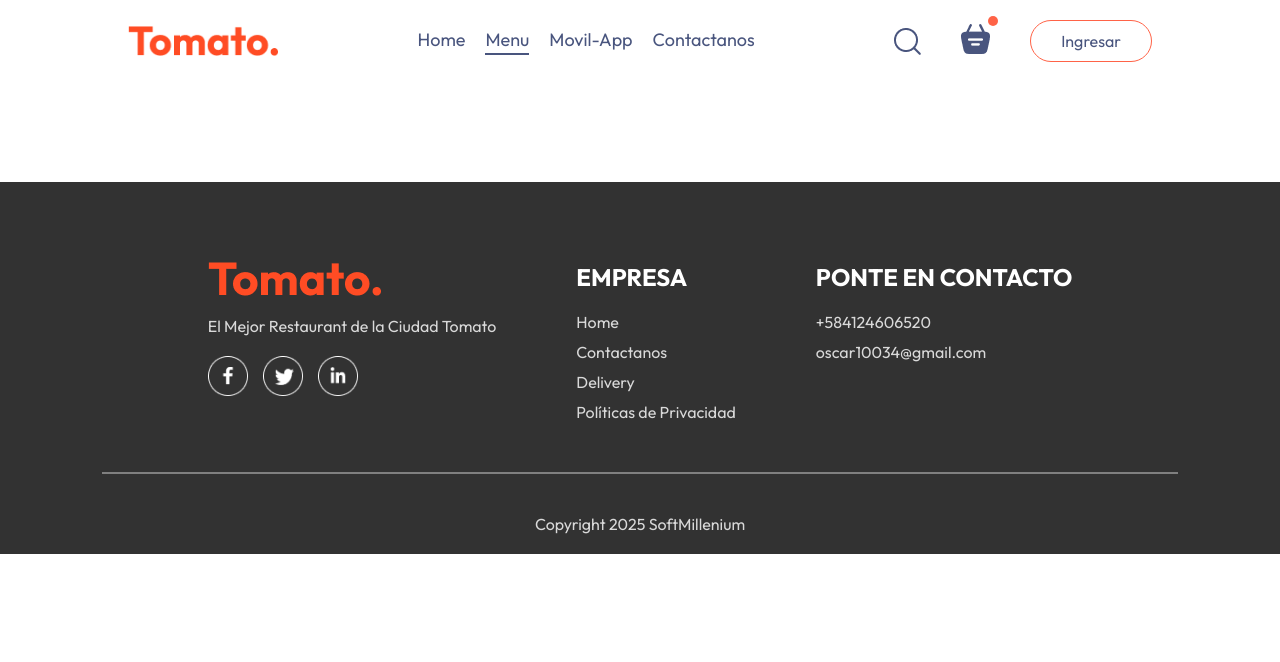
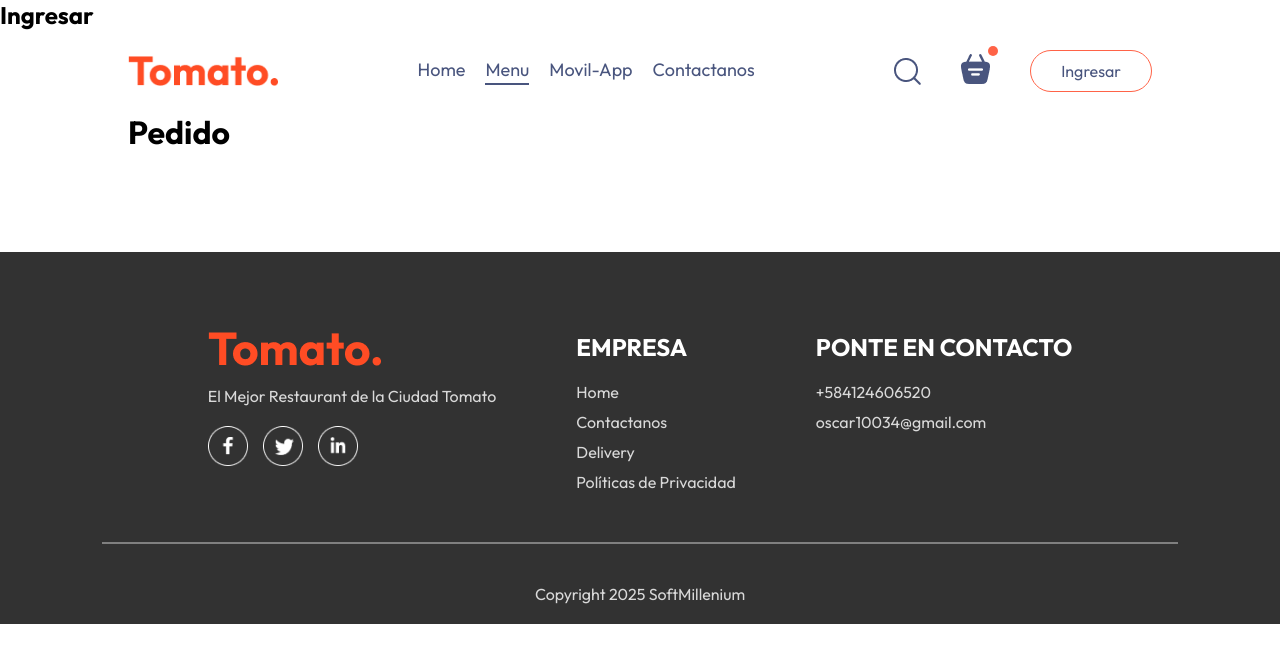
Before and after one commit to crearwebdesign/food, a React (Vite) app: page /order in a window 1280 px wide. Both pictures are taken after a click on the button "Ingresar". Shown: the top 662 px of the page. Built offline with nearby package versions, Linux system fonts and the light colour scheme.

Commit message:
Act230225

```diff
--- a/src/App.jsx
+++ b/src/App.jsx
@@ -1,16 +1,21 @@
-import React from "react";
+import React, { useState } from "react";
 import { Route, Routes } from "react-router-dom";
 import Home from "./pages/Home/Home";
 import Cart from "./pages/Cart/Cart";
 import PlaceOrder from "./pages/PlaceOrder/PlaceOrder";
-import NavBar from "./components/NavBar/NavBar";
 import Footer from "./components/Footer/Footer";
+import NavBar from "./components/Navbar/Navbar";
+import LoginPopup from "./components/LoginPopup/LoginPopup";
 
 const App = () => {
+
+const [showLogin, setShowLogin] = useState(false);
+
   return (
     <>
+      {showLogin?<LoginPopup/>:<></>}
       <div className="app">
-        <NavBar />
+        <NavBar setShowLogin = {setShowLogin} />
         <Routes>
           <Route path="/" element={<Home />} />
           <Route path="/cart" element={<Cart />} />
--- /dev/null
+++ b/src/components/LoginPopup/LoginPopup.jsx
@@ -0,0 +1,17 @@
+import React, { useState } from 'react'
+import './LoginPopup.css'
+const LoginPopup = () => {
+
+  const [currState, setCurrState] = useState("Ingresar")
+  return (
+    <div className='login-popup'>
+      <form className="login-popup-container">
+        <div className="login-popup-title">
+            <h2>{currState}</h2>
+        </div>
+      </form>
+    </div>
+  )
+}
+
+export default LoginPopup
--- a/src/components/Navbar/Navbar.jsx
+++ b/src/components/Navbar/Navbar.jsx
@@ -3,7 +3,7 @@
 import { assets } from "../../assets/assets";
 import { Link } from 'react-router-dom'
 
-const NavBar = () => {
+const NavBar = ({setShowLogin}) => {
 
 const [menu, setMenu] = useState("Menu");
 
@@ -22,7 +22,7 @@
           <img src={assets.basket_icon} alt="" />
           <div className="dot"></div>
         </div>
-        <button>Ingresar</button>
+        <button onClick={()=>setShowLogin(true)} >Ingresar</button>
       </div>
     </div>
   );
--- a/src/pages/PlaceOrder/PlaceOrder.jsx
+++ b/src/pages/PlaceOrder/PlaceOrder.jsx
@@ -4,7 +4,7 @@
 const PlaceOrder = () => {
   return (
     <div>
-
+      <h1>Pedido</h1>
     </div>
   )
 }
```
Also changed, not shown: src/components/LoginPopup/LoginPopup.css (added).
